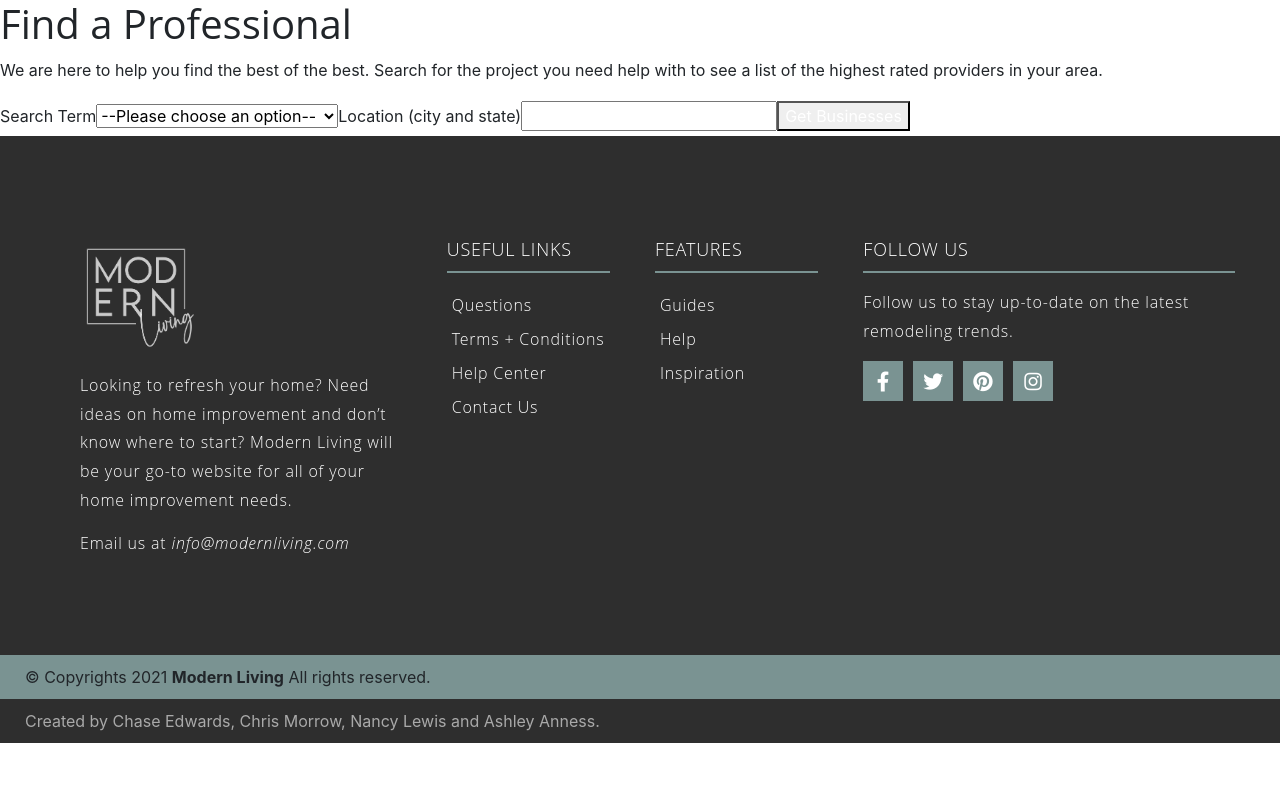
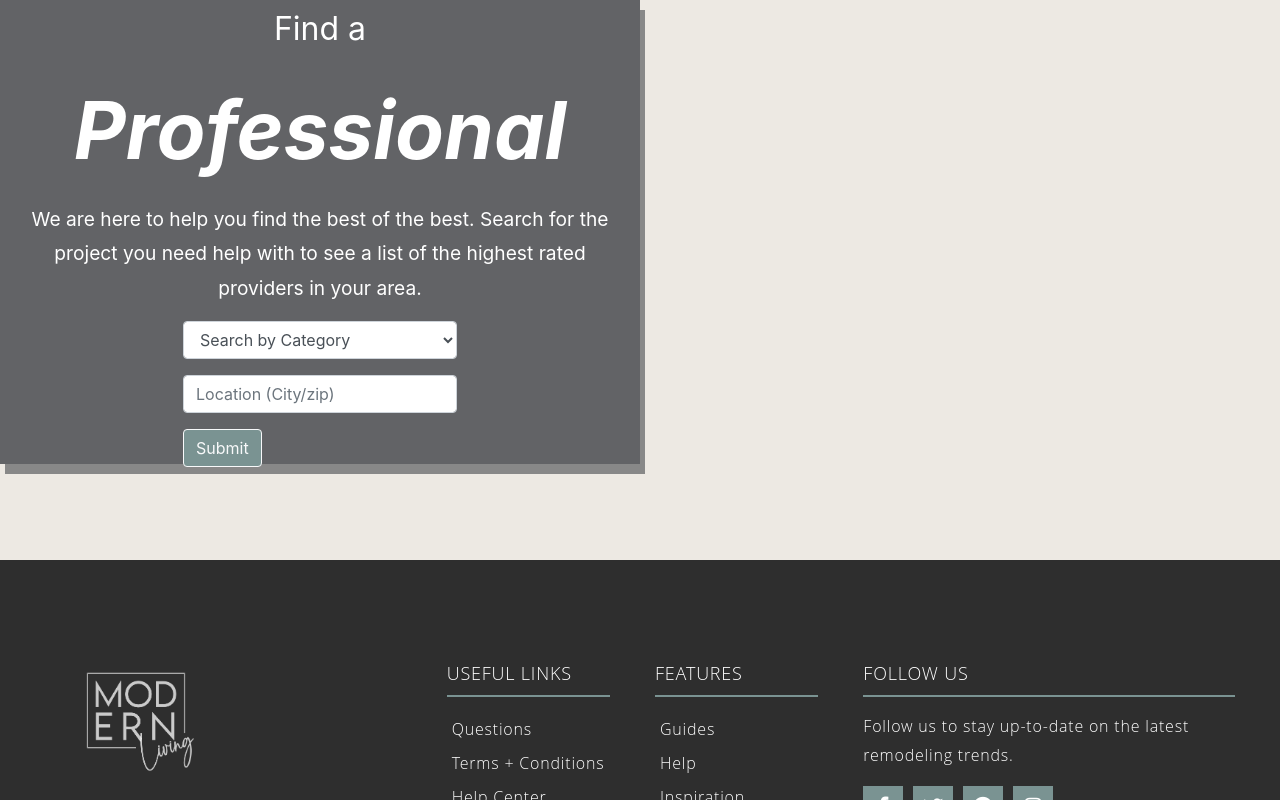
Before and after one commit to cwedwards9/modern-living-app, a React (Create React App) app in the folder client/: page /contractor in a window 1280 px wide. Built offline with nearby package versions, Linux system fonts and the light colour scheme; a web font is replaced by a local one.

Commit message:
Add html/bootstrap to structure the component.

```diff
--- a/client/src/pages/contractor/ContractorSearch.js
+++ b/client/src/pages/contractor/ContractorSearch.js
@@ -1,6 +1,10 @@
 import React, { Component } from 'react';
 import ContractorItem from "./ContractorItem";
 import axios from "axios";
+import Form from 'react-bootstrap/Form';
+import Button from 'react-bootstrap/Button';
+import Row from 'react-bootstrap/Row';
+import './Contractor.css';
 
 class ContractorSearch extends Component {
     constructor(props) {
@@ -31,13 +35,15 @@ class ContractorSearch extends Component {
     }
     render() {
         return (
-            <main className="ContractorSearch">
-                <h1>Find a Professional</h1>
-                <p>We are here to help you find the best of the best. Search for the project you need help with to see a list of the highest rated providers in your area.</p>
-                <form onSubmit={this.handleSubmit}>
-                    <label htmlFor="term">Search Term</label>
-                    <select id="term" name="term" onChange={this.handleChange}>
-                        <option value="default">--Please choose an option--</option>
+           <div className="ContractorSearchPage">
+                <Row className='topbox col-lg-6 flex'>
+                    <p className="tittle"><span className='findatext'>Find a</span> <br></br> <span className='pro'>Professional</span></p>
+                    <p className="tbp">We are here to help you find the best of the best. Search for the project you need help with to see a list of the highest rated providers in your area.</p>
+
+                    <Form className="form1" onSubmit={this.handleSubmit}>
+                        <Form.Group>
+                            <Form.Control as="select" id="term" name="term" onChange={this.handleChange}>
+                                <option value="default">Search by Category</option>
                                 <option value="Plumber">Plumber</option>
                                 <option value="Electrician">Electrician</option>
                                 <option value="Carpenter">Carpenter</option>
@@ -52,19 +58,16 @@ class ContractorSearch extends Component {
                                 <option value="Glass">Glass</option>
                                 <option value="General Contractor">General Contractor</option>
                                 <option value="Designer">Designer</option>
-                    </select>
+                            </Form.Control>
+                        </Form.Group>
+                        <Form.Group>
+                            <Form.Control id="location" value={this.state.location} name="location" onChange={this.handleChange} placeholder="Location (City/zip)" />
+                        </Form.Group>
+                        <Button className="butt" variant="outline-light" type="submit">Submit</Button>
+                    </Form>
+                </Row>
 
-                    <label htmlFor="location">Location (city and state)</label>
-                    <input
-                        id="location"
-                        value={this.state.location}
-                        name="location"
-                        onChange={this.handleChange}
-                    />
-                    <button>Get Businesses</button>
-                </form>
-
-                <section className="ContractorList">
+                <div className="ContractorsList">
                 {this.state.businesses.map(b => (
                         <ContractorItem
                             key={b.id}
@@ -76,8 +79,10 @@ class ContractorSearch extends Component {
                             url={b.url}
                         />
                     ))}
-                </section>
-            </main>
+                </div>
+           </div>
+
+
         );
     }
 }
```
Lines whose indentation alone changed are shown as unchanged.
